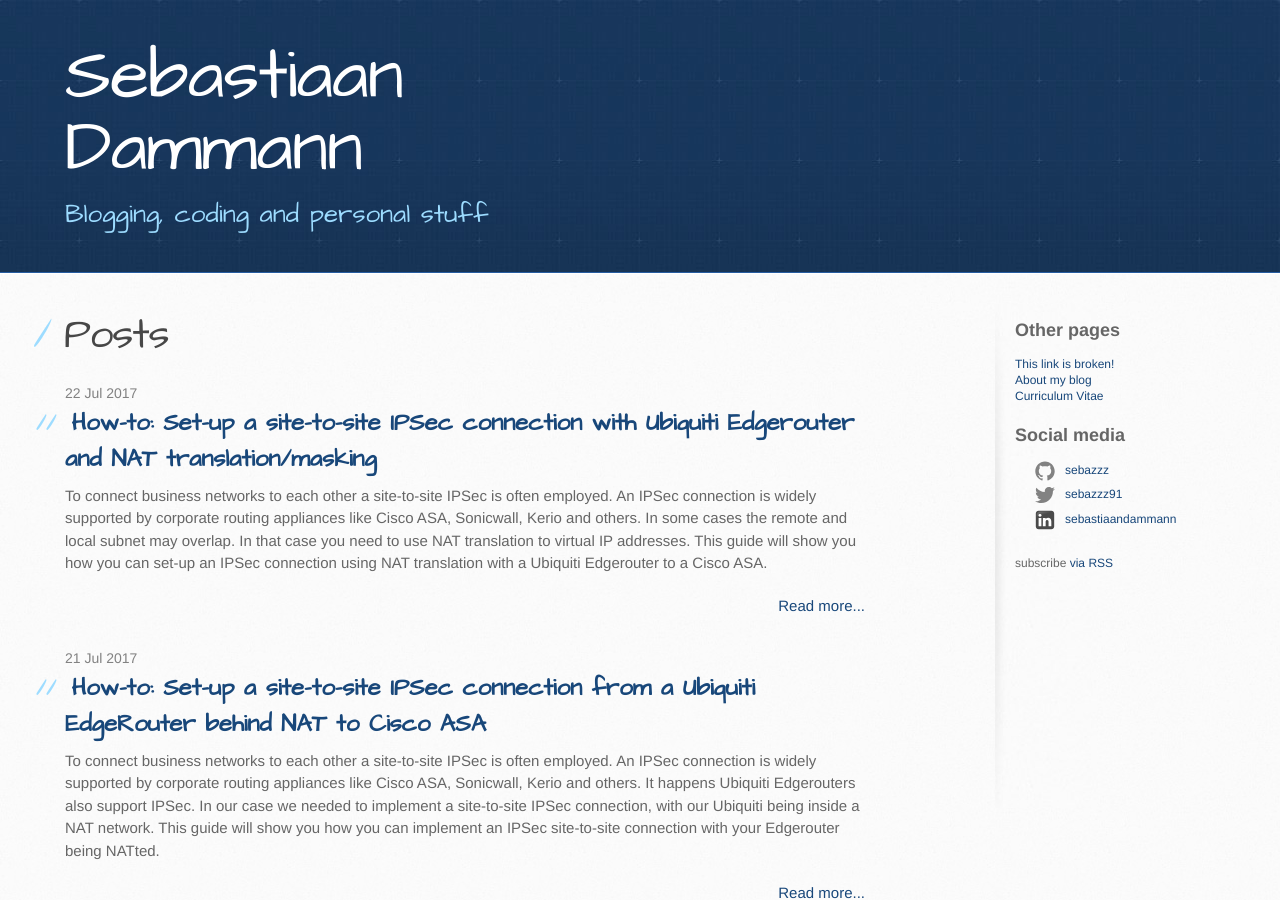
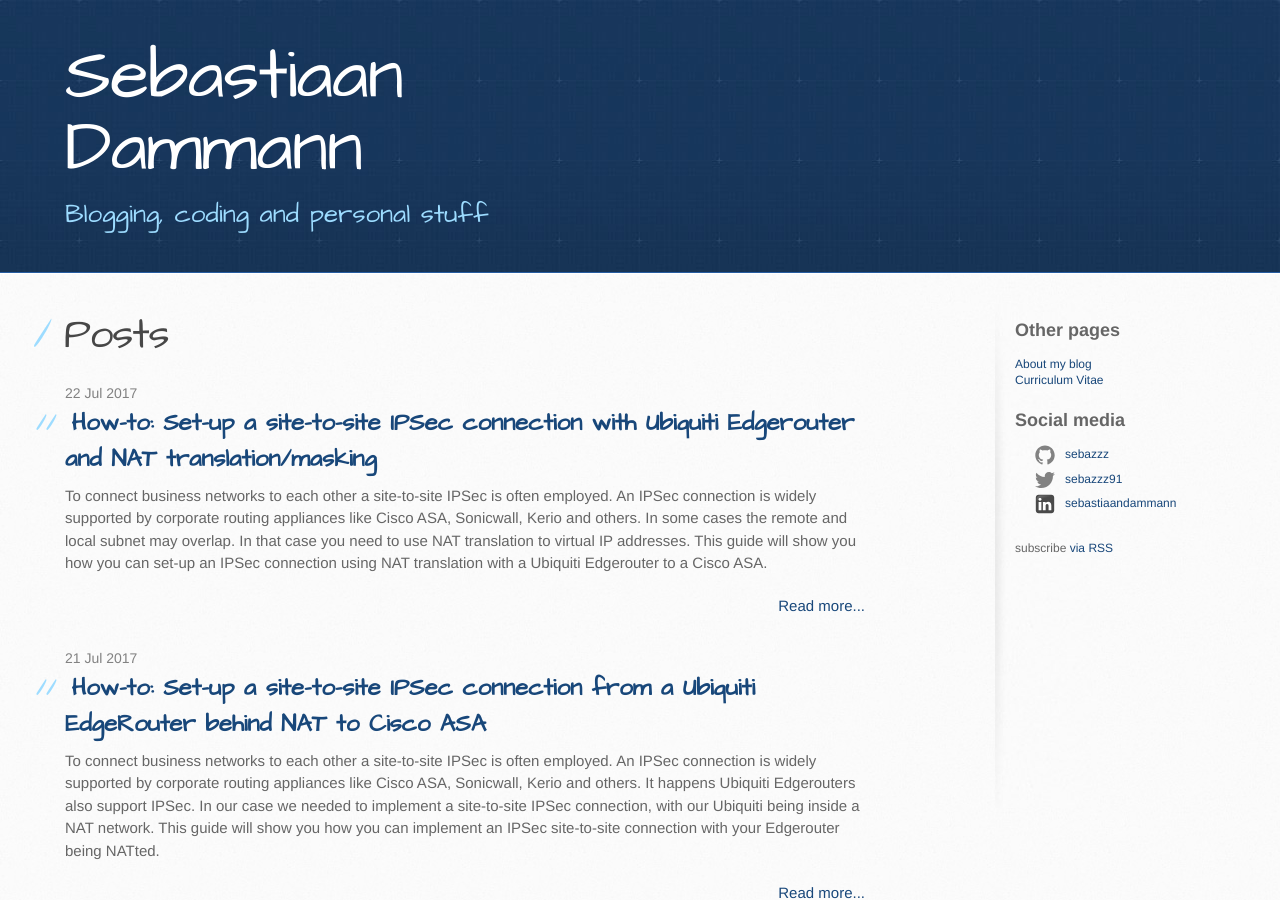
Before and after one commit to Sebazzz/sebazzz.github.io, a Jekyll site: the page built from index.html, in a window 1280 px wide and 900 px high. Built offline with Jekyll 4.4.1, drawn with Linux system fonts in a browser that asks for light colours; comment, search, counter and statistics services are not loaded.

Commit message:
Hide 404 from menu

```diff
--- a/_includes/aside.html
+++ b/_includes/aside.html
@@ -4,7 +4,9 @@
 		<ul>
 		{% for my_page in site.pages %}
 		  {% if my_page.title %}
+		  {% if my_page.hide_from_menu != true %}
 		  <li><a class="page-link" href="{{ my_page.url | prepend: site.baseurl }}">{{ my_page.title }}</a></li>
+		  {% endif %}
 		  {% endif %}
 		{% endfor %}
 		</ul>
--- a/sitemap.xml
+++ b/sitemap.xml
@@ -13,10 +13,12 @@ layout: null
   </url>
 {% endfor %}
 {% for page in site.pages %}
+{% if my_page.hide_from_menu != true %}
   <url>
     <loc>{{ page.url | prepend: site.baseurl | prepend: site.url }}</loc>
     <priority>0.5</priority>
     <changefreq>monthly</changefreq>
   </url>
+{% endif %}
 {% endfor %}
 </urlset>
```
Also changed, not shown: 404.md (+1 -0 lines).
